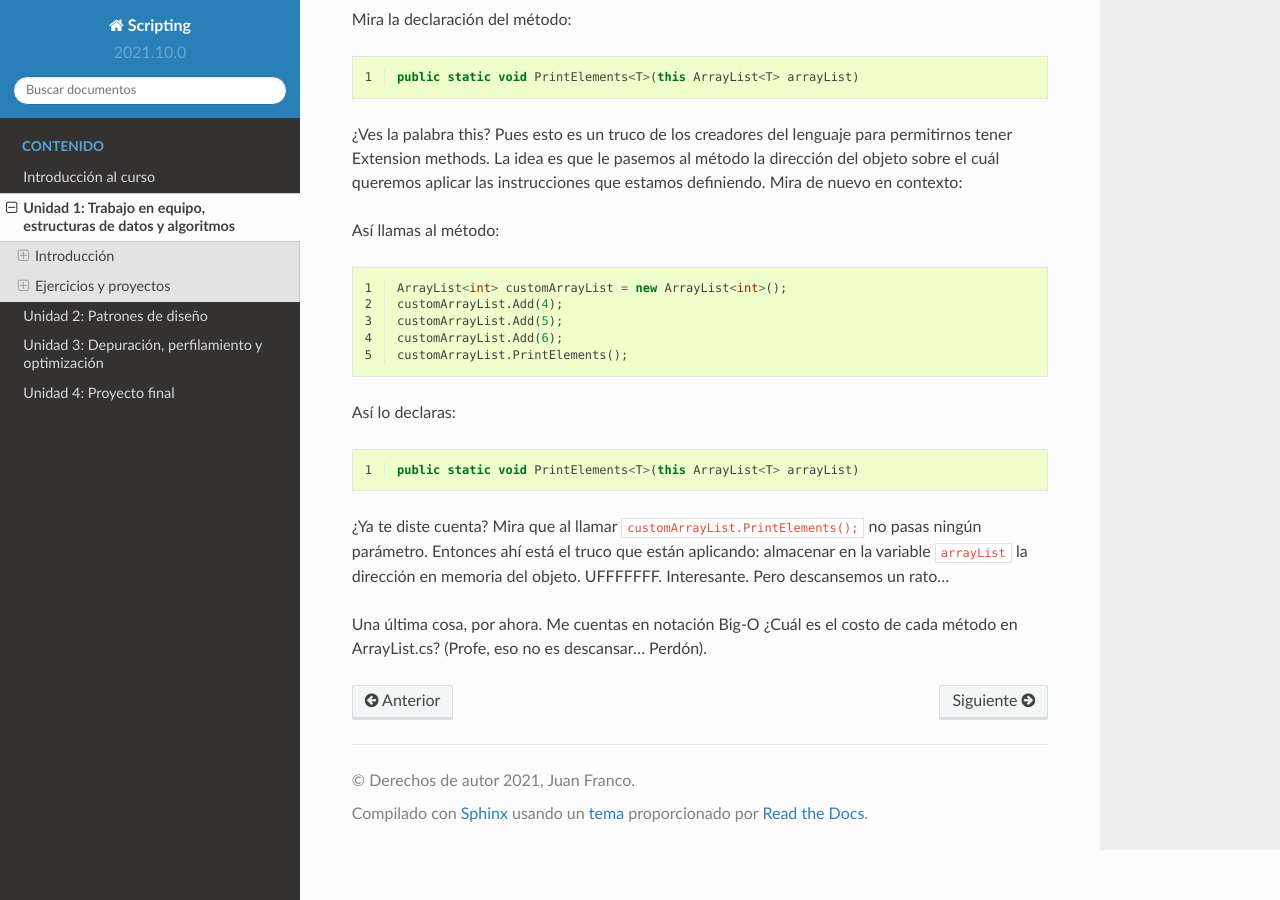
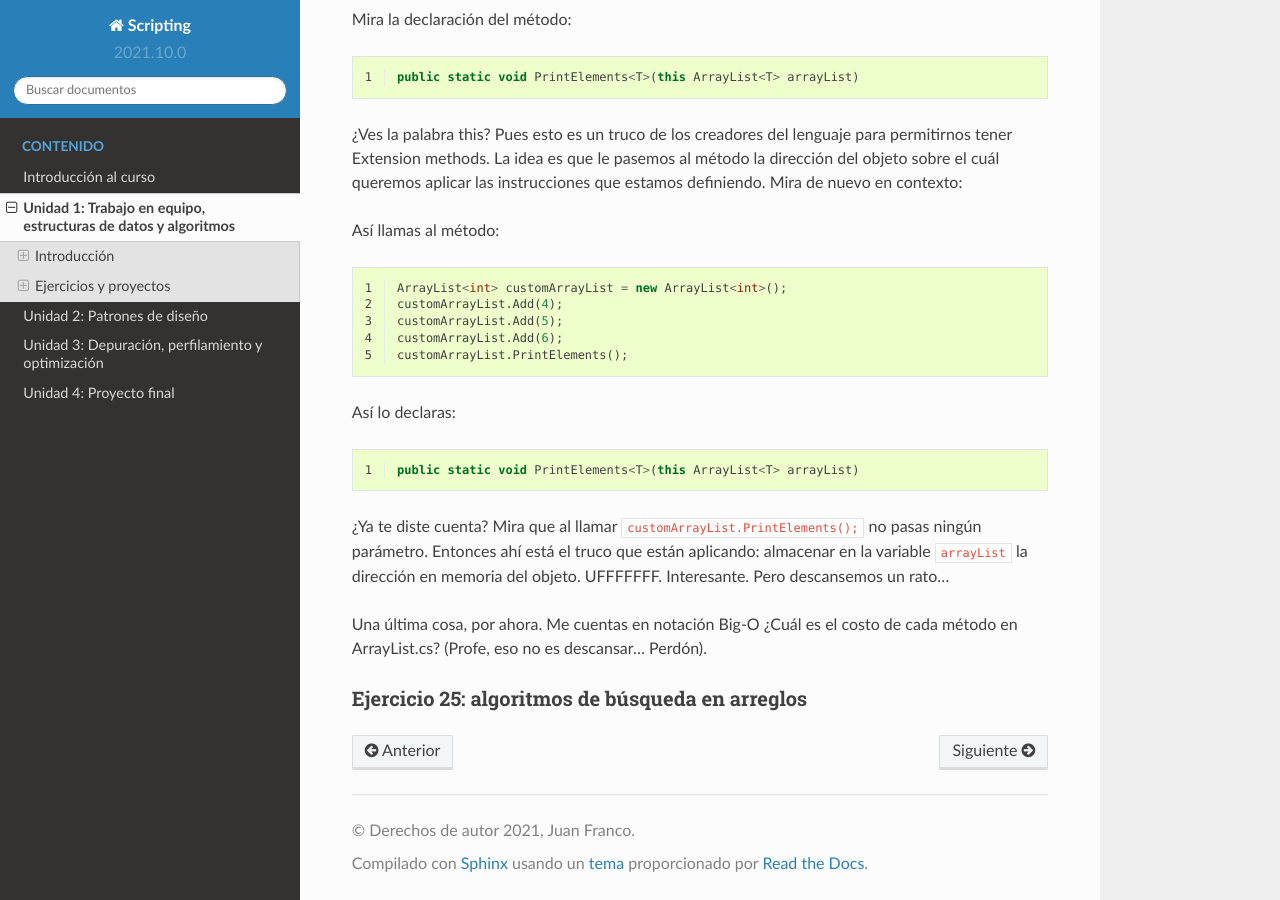
Before and after one commit to juanferfranco/scripting, a Sphinx documentation site: the page built from docs/_unidad1/unidad1.rst, in a window 1280 px wide and 900 px high, scrolled down 10886 px. Built offline with Sphinx 7.4.7 and the Read the Docs theme 2.0.0, drawn with Linux system fonts in a browser that asks for light colours.

Commit message:
Init exercise 25

```diff
--- a/docs/_unidad1/unidad1.rst
+++ b/docs/_unidad1/unidad1.rst
@@ -597,3 +597,7 @@ UFFFFFFF. Interesante. Pero descansemos un rato...
 
 Una última cosa, por ahora. Me cuentas en notación Big-O ¿Cuál es el costo
 de cada método en ArrayList.cs?  (Profe, eso no es descansar...  Perdón).
+
+
+Ejercicio 25: algoritmos de búsqueda en arreglos
+^^^^^^^^^^^^^^^^^^^^^^^^^^^^^^^^^^^^^^^^^^^^^^^^^
```
